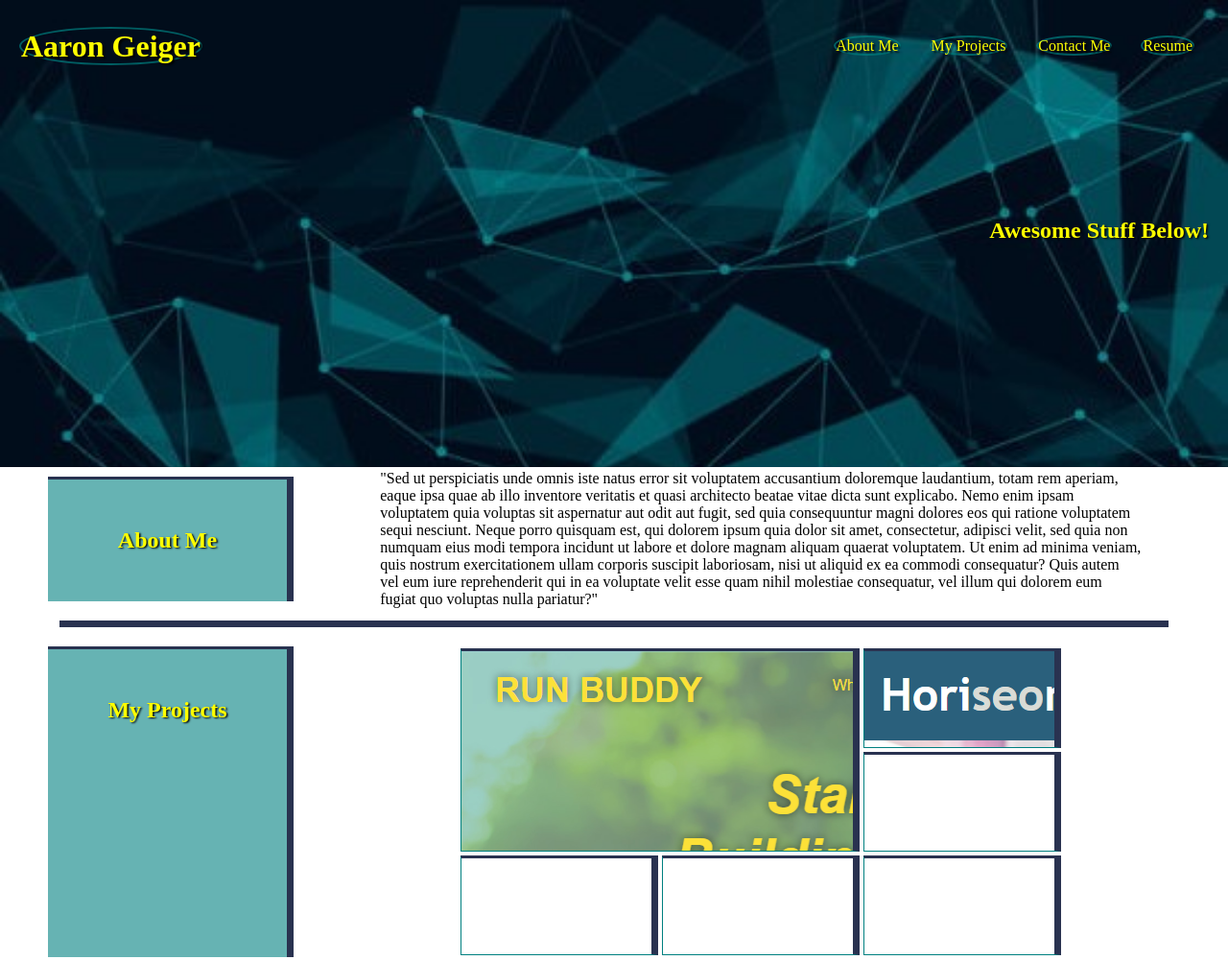
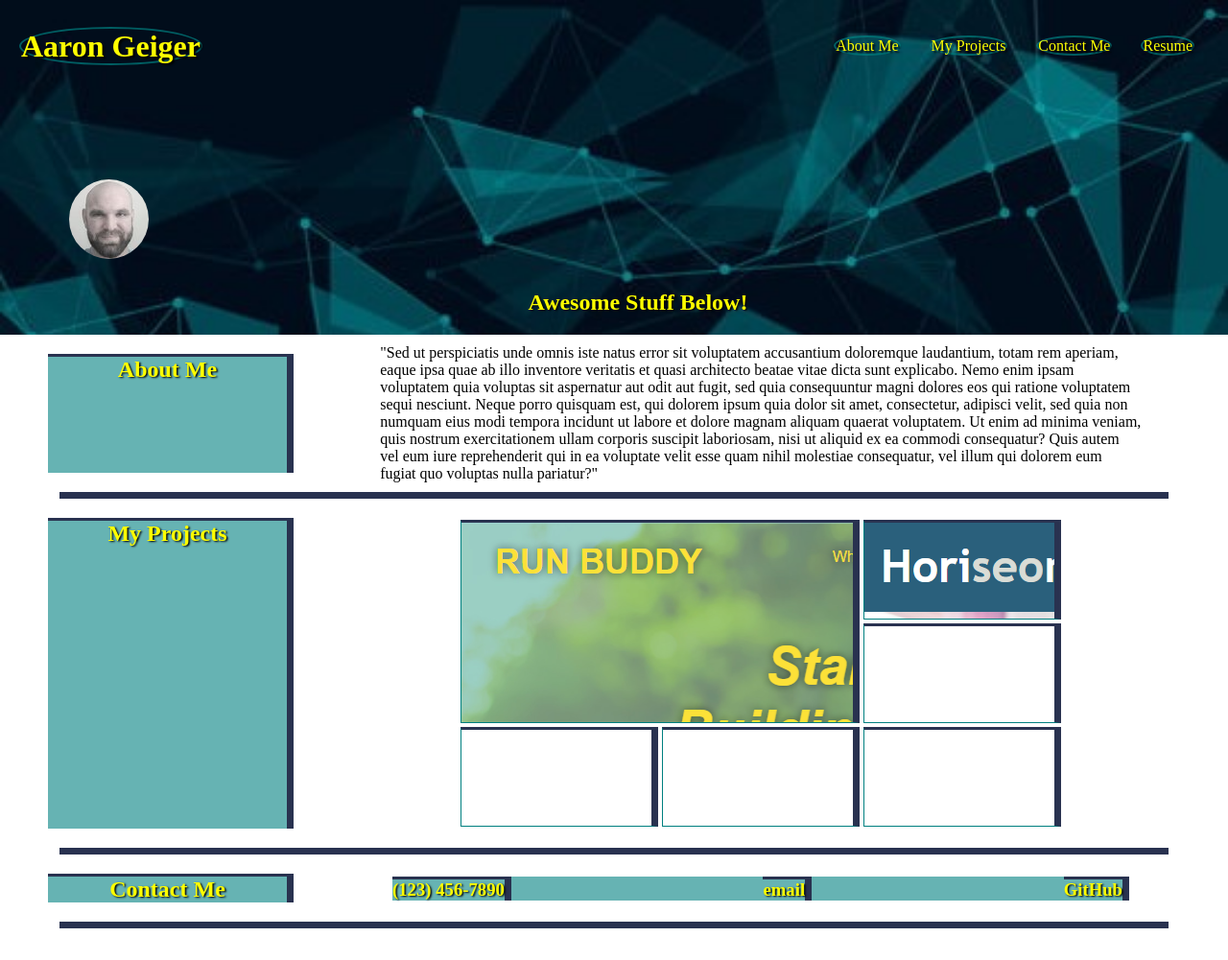
Before and after one commit to geigea84/Portfolio, a plain HTML site: page index.html in a window 1280 px wide. Shown: the top 1001 px of the page at 96% size. After the commit the page ends 978 px from the top, so only its background shows below. Drawn offline with Linux system fonts and the light colour scheme.

Commit message:
finished header

```diff
--- a/assets/css/style.css
+++ b/assets/css/style.css
@@ -16,8 +16,9 @@ body h2 {
     color: var(--color1);
     text-shadow: 1.5px 1px 2px black;
     background-color: rgba(0, 128, 128, .6);
-    padding: 50px 0;
+    padding: auto;
     margin: 10px 0 10px 50px;
+    vertical-align: middle;
     width: 20%;
     text-align: center;
     border-right: 7px solid var(--color2);
@@ -41,7 +42,7 @@ header {
     background-size: cover;
 }
 
-header div {
+.topline {
     display: flex;
     justify-content: space-between;
     flex-wrap: wrap;
@@ -82,6 +83,10 @@ header nav ul {
 
 header nav ul li {
     padding: 0 15px 0 15px;
+}
+
+.header-img {
+    padding-left: 72px;
 }
 
 header h2 {
@@ -157,7 +162,6 @@ header h2 {
     flex-wrap: wrap;
 }
 
-/* adjust list height with top margin */
 .contact-list {
     background-color: rgba(0, 128, 128, .6);
     margin: auto;
--- a/index.html
+++ b/index.html
@@ -10,11 +10,10 @@
 <body>
     <!--body title and nav list-->
     <header>
-        <div>
+        <div class="topline">
             <h1>
                 <a href="/">Aaron Geiger</a>
             </h1>
-
             <nav>
                 <ul>
                     <li>
@@ -33,15 +32,13 @@
                 </ul>
             </nav>
         </div>
-
-        <div>
-            <div class="my-picture">
-                <img src="" alt="">
-            </div>
-            <h2>
-                Awesome Stuff Below!
-            </h2>
+        <div class="header-img">
+            <img src="./assets/images/circle-cropped (1).png" alt="">
         </div>
+        <br>
+        <h2>
+            Awesome Stuff Below!
+        </h2>
     </header>
 
     <!--about me-->
```
Also changed, not shown: assets/images/circle-cropped (1).png (added), assets/images/circle-cropped.png (added), assets/images/headshot.jpg (added), assets/images/rsz_11rsz_headshot.jpg (added).
